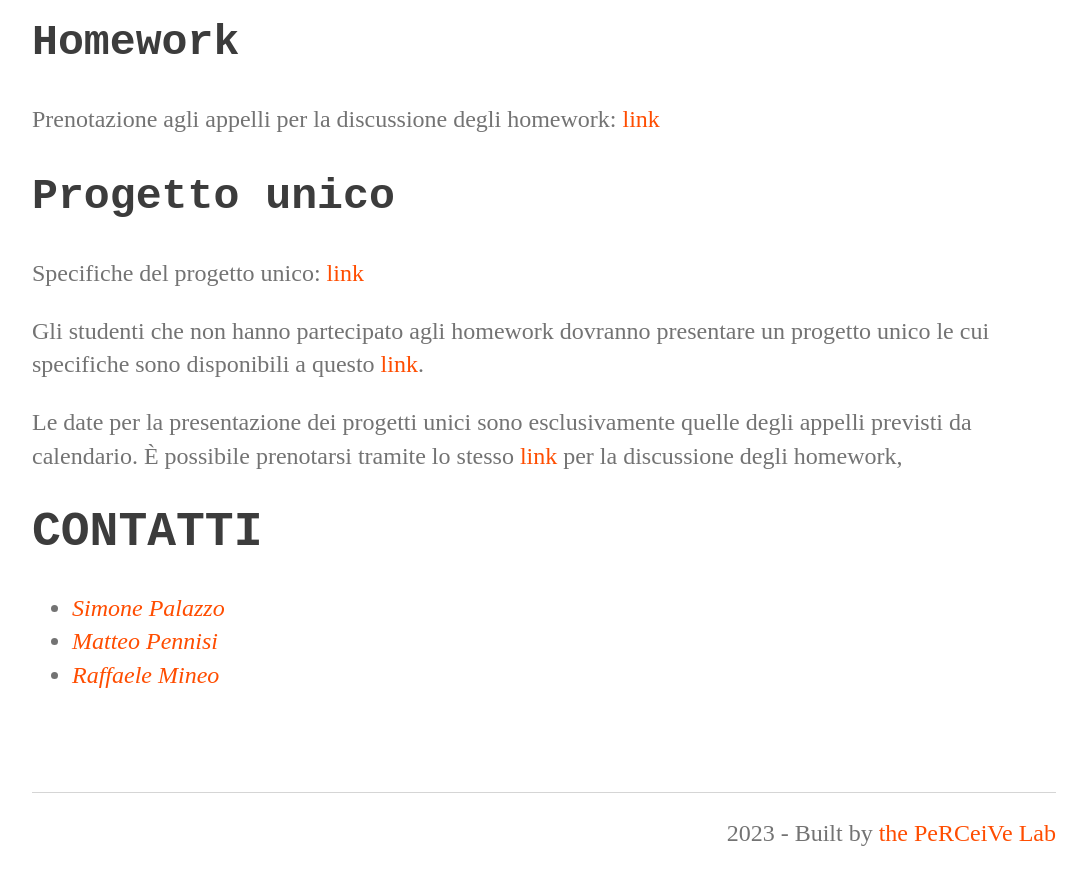
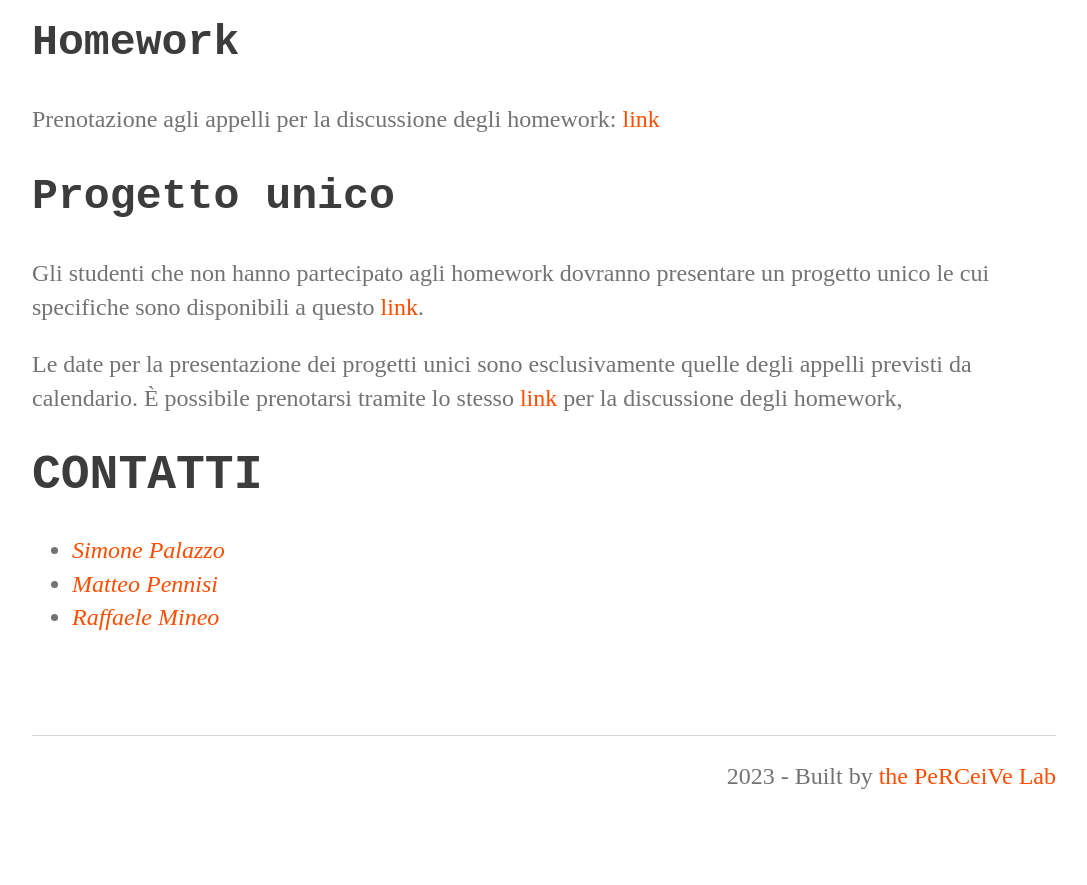
Before and after one commit to perceivelab/wp-al-23, a Jekyll site: the page built from index.md, in a window 1280 px wide and 900 px high, scrolled down 1257 px. Shown: the top 885 px of the window, without its empty margins (96-1183 px from the left). Built offline with Jekyll 4.4.1, drawn with Linux system fonts in a browser that asks for light colours; our own code applies the rules of GitHub Pages for plain Markdown files; after the commit the page ends 2110 px from its top, so only the background shows below that.

Commit message:
Fixed error

```diff
--- a/index.md
+++ b/index.md
@@ -24,7 +24,6 @@ Durante il corso si utilizzerà Discord come spazio per discutere di tutti gli a
 Prenotazione agli appelli per la discussione degli homework: [link](https://calendly.com/simone-palazzo/esami-wp-2023)
 
 ## Progetto unico
-Specifiche del progetto unico: [link]()
 
 Gli studenti che non hanno partecipato agli homework dovranno presentare un progetto unico le cui specifiche sono
 disponibili a questo [link](https://drive.google.com/file/d/108HxBicJ0u5Dils_82hDVs94bTGHVvOI/view?usp=sharing).
```
